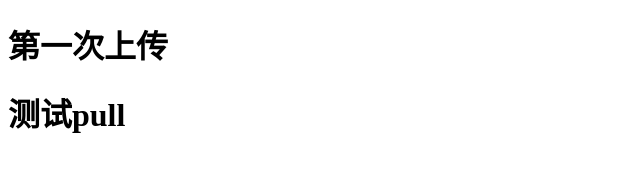
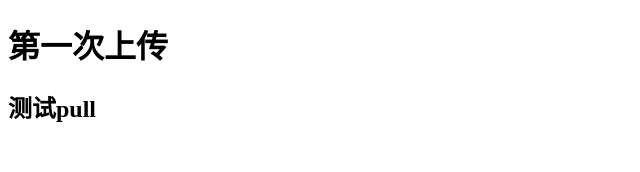
Before and after one commit to Soo-Peng/test, a plain HTML site: page index.html in a window 1280 px wide. Shown: the whole page, without its empty margins (0-640 px from the left). Drawn offline with Linux system fonts and the light colour scheme.

Commit message:
Update index.html

```diff
--- a/index.html
+++ b/index.html
@@ -7,6 +7,6 @@
 </head>
 <body>
     <h1>第一次上传</h1>
-    <h1>测试pull</h1>
+    <h2>测试pull</h2>
 </body>
 </html>
```
